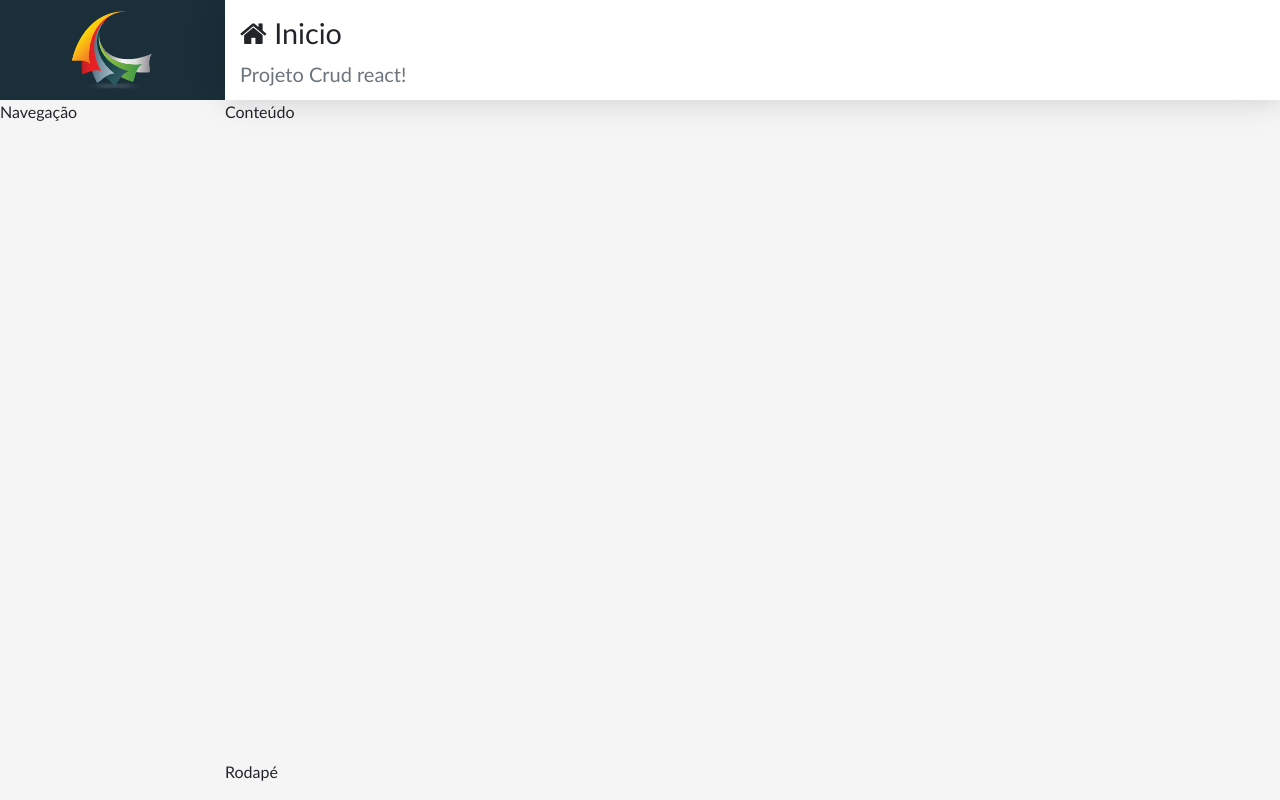
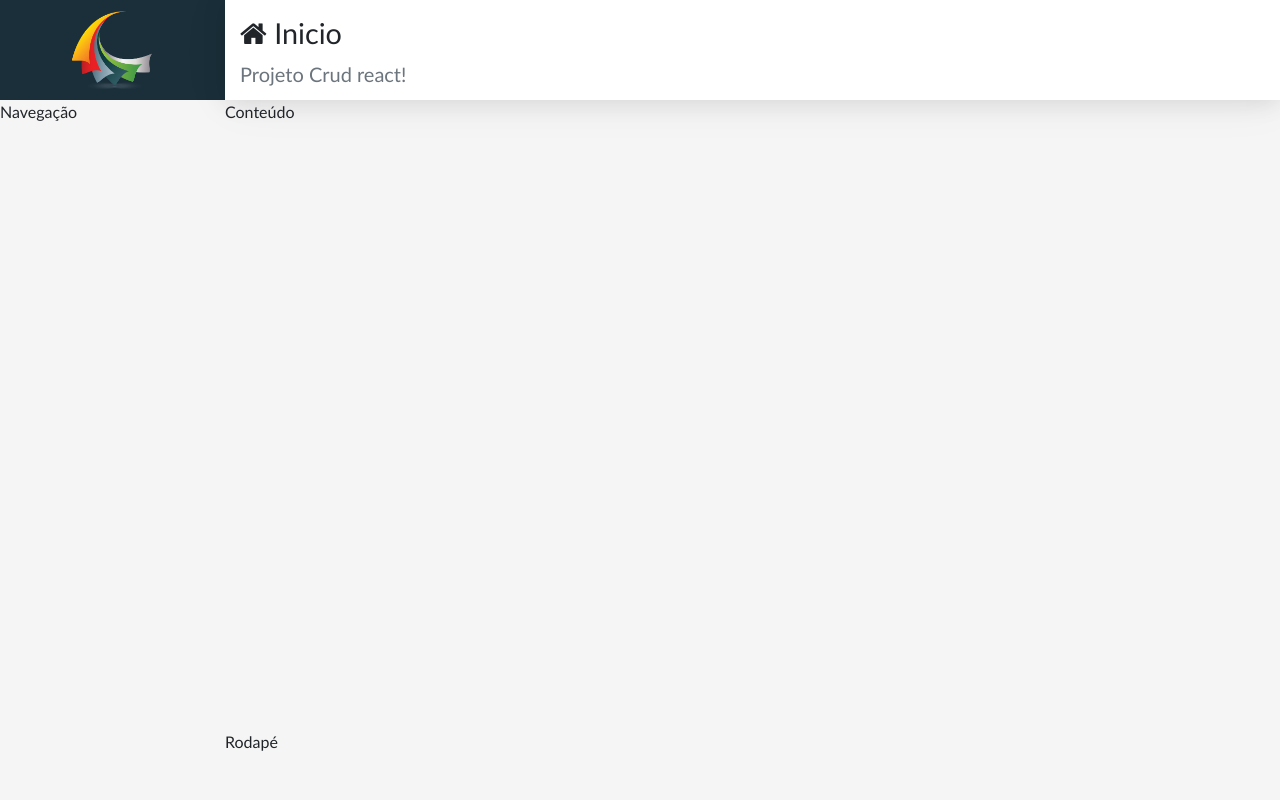
Before and after one commit to EzequielGnich/CRUD-reactJS, a React (Create React App) app in the folder frontend/: page / in a window 1280 px wide. Built offline with nearby package versions, Linux system fonts and the light colour scheme.

Commit message:
trocada a altura do footer para 70px; criado uma nova variavel de shadow(--shadow-menu)

```diff
--- a/frontend/src/app/app.css
+++ b/frontend/src/app/app.css
@@ -4,9 +4,11 @@
   --logo-height: 100px;
   --header-height: 100px;
   --aside-width: 225px;
-  --footer-height: 40px;
+  --footer-height: 70px;
 
   --shadow: 0 2px 23px 0 rgba(0, 0, 0, 0.1), 0 2px 49px 0 rgba(0, 0, 0, 0.06);
+  --shadow-menu: 2px 0 10px 0 rgba(0, 0, 0, 0.12),
+    2px 0 15px 0 rgba(0, 0, 0, 0.09);
 }
 
 * {
```
